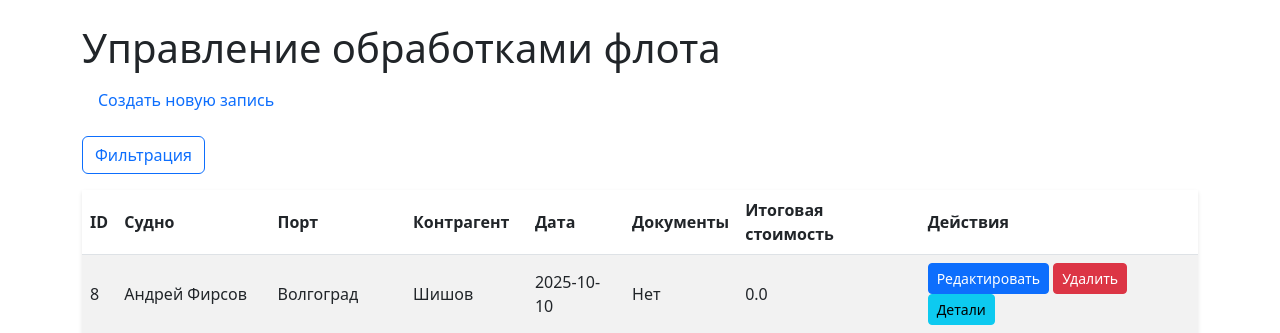
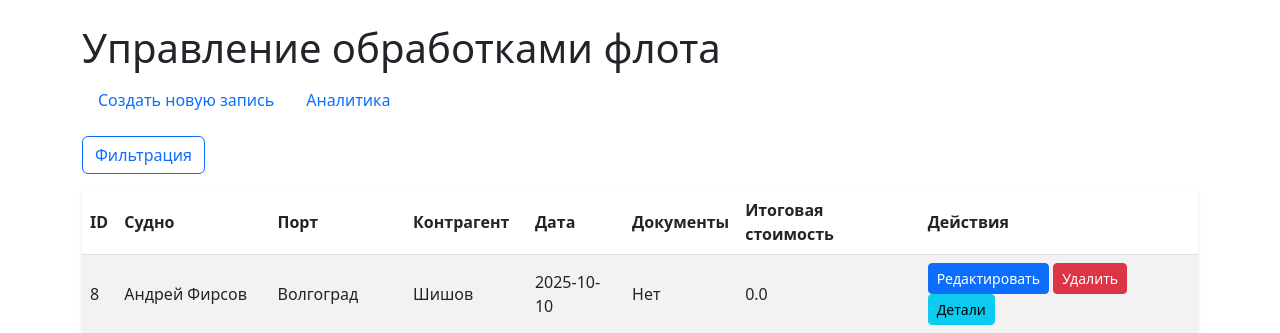
Before and after one commit to evgeneverit/fleet, a FastAPI app: page / in a window 1280 px wide. Shown: the top 333 px of the page. Run offline with FastAPI, Linux system fonts and the light colour scheme; some libraries are stand-ins or nearby versions.

Commit message:
back to analyze

```diff
--- a/templates/list.html
+++ b/templates/list.html
@@ -13,8 +13,7 @@
         <h1>Управление обработками флота</h1>
         <nav class="nav mb-3">
             <a class="nav-link" href="/create">Создать новую запись</a>
-            <!-- Аналитика заглушена, поэтому ссылка закомментирована -->
-            <!-- <a class="nav-link" href="/analytics">Аналитика</a> -->
+            <a class="nav-link" href="/analytics">Аналитика</a>
         </nav>
 
         <!-- Кнопка для показа/скрытия фильтров -->
```
Also changed, not shown: fleet.db.
